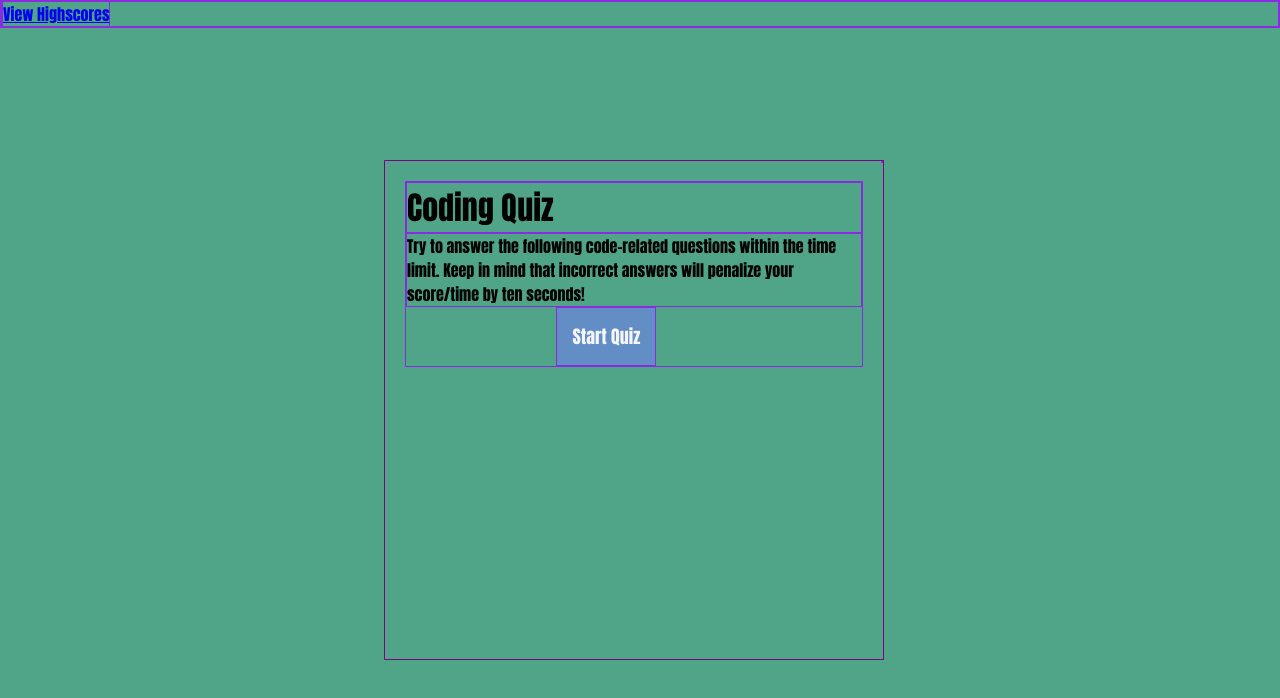
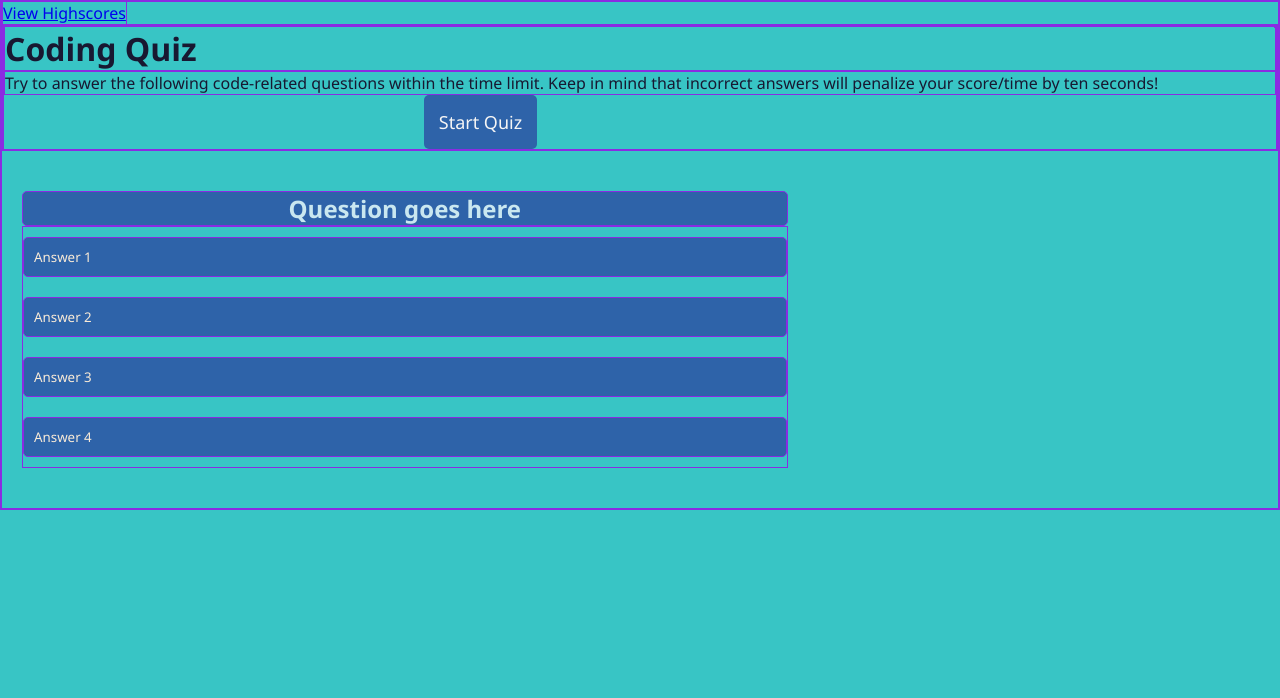
Before and after one commit to Kayla-Sullens/Coding-Quiz-2, a plain HTML site: page index.html in a window 1280 px wide. Drawn offline with Linux system fonts and the light colour scheme.

Commit message:
More index and CSS done

```diff
--- a/index.html
+++ b/index.html
@@ -10,12 +10,22 @@
 <body>
     <a href="highscores.html">View Highscores</a>
 
-    <div id="container">
-        <div id="timer"></div>
-        <div id="quizQuestions">
-            <h1>Coding Quiz</h1>
-            <p>Try to answer the following code-related questions within the time limit. Keep in mind that incorrect answers will penalize your score/time by ten seconds!</p>
-            <button class = "start" id="begin">Start Quiz</button>
+    <div id="quizContainer">
+        <div class="quizTitle">
+            <div id="timer"></div>
+                <h1>Coding Quiz</h1>
+                <p>Try to answer the following code-related questions within the time limit. Keep in mind that incorrect answers will penalize your score/time by ten seconds!</p>
+                <button class = "start" id="begin">Start Quiz</button>
+            </div>
+        </div>
+        <div class="quizQuestions">
+            <h2 id="question">Question goes here</h2>
+            <div id="answer-buttons">
+                <button class="btn">Answer 1</button>
+                <button class="btn">Answer 2</button>
+                <button class="btn">Answer 3</button>
+                <button class="btn">Answer 4</button>
+            </div>
         </div>
     </div>
     <script src="script.js"></script>
--- a/style.css
+++ b/style.css
@@ -2,32 +2,63 @@
 * {
     margin: 0;
     padding: 0;
-    font-family:Impact, Haettenschweiler, 'Arial Narrow Bold', sans-serif;
+    font-family:'Segoe UI', Tahoma, Geneva, Verdana, sans-serif;
     box-sizing: border-box;
     border: 1px solid blueviolet;
-    background-color: rgb(80, 164, 136);
+    background-color:rgb(56, 197, 197)
 }
 
-#container {
+.quizContainer {
     position: absolute;
     left: 30%;
     top: 20%;
-    width: 500px;
-    height: 500px;
-    border: 1px solid purple;
+    width: 300px;
+    height: 300px;
+    background-color: rgb(46, 99, 169);
 }
 
+.quizTitle {
+    font-size: 16px;
+    color:rgb(24, 24, 49);
+}
+
+
 #begin {
-    background-color: rgb(99, 141, 197);
+    background-color: rgb(46, 99, 169);
     margin-left: 33%;
     padding: 15px;
     font-size: 18px;
     color: whitesmoke;
+    border: none;
+    border-radius: 5px;
 }
 
-#quizQuestions {
+.quizQuestions {
     margin: 20px;
+    padding: 20px 0;
     color:black;
+    border: none;
+    width: 60%;
+
+}
+
+#question {
+    text-align: center;
+    background-color: rgb(46, 99, 169);
+    border-radius: 5px;
+    color:rgb(201, 231, 240)
+}
+
+.btn {
+    background-color: rgb(46, 99, 169);
+    color:antiquewhite;
+    font-weight: 500;
+    width: 100%;
+    padding: 10px;
+    margin: 10px 0;
+    text-align: left;
+    border-radius: 5px;
+    cursor: pointer;
 }
 
 #timer {
```
